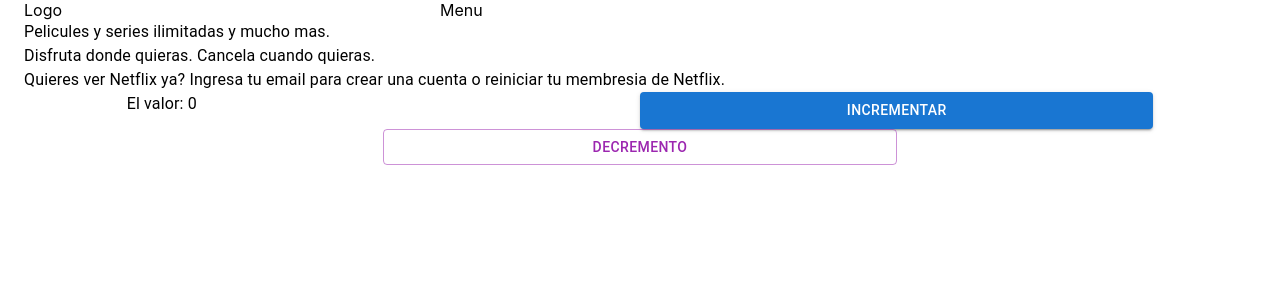
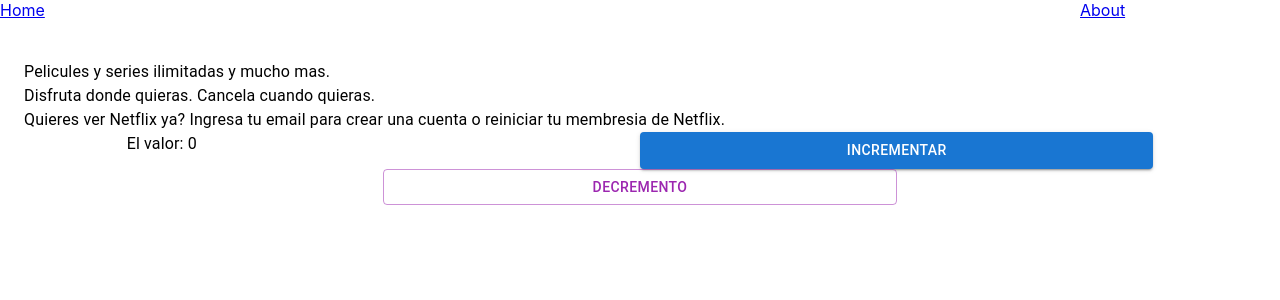
Before and after one commit to jhondennis/React-Training-Vite, a React (Vite) app in the folder vite-project/: page / in a window 1280 px wide. Shown: the top 300 px of the page. Built offline with nearby package versions, Linux system fonts and the light colour scheme.

Commit message:
React router

```diff
--- a/vite-project/package.json
+++ b/vite-project/package.json
@@ -16,6 +16,7 @@
     "react": "^17.0.2",
     "react-dom": "^17.0.2",
     "react-redux": "^8.0.1",
+    "react-router-dom": "^6.3.0",
     "redux": "^4.2.0"
   },
   "devDependencies": {
--- a/vite-project/src/App.jsx
+++ b/vite-project/src/App.jsx
@@ -1,8 +1,8 @@
 import "./App.css";
-import Home from "./pages/Home";
+import AppRoutes from "./routes/routes";
 
 function App() {
-  return <Home />;
+  return <AppRoutes />;
 }
 
 export default App;
--- a/vite-project/src/main.jsx
+++ b/vite-project/src/main.jsx
@@ -4,10 +4,13 @@
 import App from "./App";
 import { Provider } from "react-redux";
 import store from "../src/store";
+import { BrowserRouter } from "react-router-dom";
 
 ReactDOM.render(
-  <Provider store={store}>
-    <App />
-  </Provider>,
+  <BrowserRouter>
+    <Provider store={store}>
+      <App />
+    </Provider>
+  </BrowserRouter>,
   document.getElementById("root")
 );
--- /dev/null
+++ b/vite-project/src/pages/About.jsx
@@ -0,0 +1,7 @@
+import React from "react";
+
+const About = () => {
+  return <div>ESTOY EN About</div>;
+};
+
+export default About;
--- a/vite-project/src/pages/Home.jsx
+++ b/vite-project/src/pages/Home.jsx
@@ -1,16 +1,15 @@
 import React from "react";
 
-import Container from "@mui/material/Container"
+import Container from "@mui/material/Container";
 import Typography from "@mui/material/Typography";
 import Grid from "@mui/material/Grid";
 
-import Menu from "../web_assets/Menu"
 import Counter from "./counter/Counter";
 
 const Home = () => {
   return (
+    <>
       <Container maxWidth="xl" back>
-      <Menu />
         <Grid
           container
           spacing={2}
@@ -20,14 +19,19 @@
         >
           <Grid item xs={12}>
             <Typography>Pelicules y series ilimitadas y mucho mas.</Typography>
-          <Typography>Disfruta donde quieras. Cancela cuando quieras.</Typography>
-          <Typography>Quieres ver Netflix ya? Ingresa tu email para crear una cuenta o reiniciar tu membresia de Netflix.</Typography>
+            <Typography>
+              Disfruta donde quieras. Cancela cuando quieras.
+            </Typography>
+            <Typography>
+              Quieres ver Netflix ya? Ingresa tu email para crear una cuenta o
+              reiniciar tu membresia de Netflix.
+            </Typography>
           </Grid>
         </Grid>
 
         <Counter />
-
       </Container>
+    </>
   );
 };
 
--- /dev/null
+++ b/vite-project/src/routes/routes.jsx
@@ -0,0 +1,27 @@
+import { Grid } from "@mui/material";
+import React from "react";
+import { Route, Routes } from "react-router-dom";
+
+import About from "../pages/About";
+import Home from "../pages/Home";
+import Menu from "../web_assets/Menu";
+
+const AppRoutes = () => {
+  return (
+    <div>
+      <Grid container spacing={5}>
+        <Grid item xs={12}>
+          <Menu />
+        </Grid>
+        <Grid item xs={12}>
+          <Routes>
+            <Route path="/" element={<Home />} />
+            <Route path="/about-us" element={<About />} />
+          </Routes>
+        </Grid>
+      </Grid>
+    </div>
+  );
+};
+
+export default AppRoutes;
--- a/vite-project/src/web_assets/Menu.jsx
+++ b/vite-project/src/web_assets/Menu.jsx
@@ -1,17 +1,20 @@
 import React from "react";
 
-import Container from "@mui/material/Container"
+import Container from "@mui/material/Container";
 // import Button from "@mui/material/Button";
 // import Typography from "@mui/material/Typography";
 import Grid from "@mui/material/Grid";
+import { Link } from "react-router-dom";
 
 const Menu = () => {
   return (
-    <Grid container
-      spacing={2}
-    >
-        <Grid item xs={4}>Logo</Grid>
-        <Grid item xs={8}>Menu</Grid>
+    <Grid container spacing={2} justifyContent="space-between">
+      <Grid item xs={2}>
+        <Link to="/">Home</Link>
+      </Grid>
+      <Grid item xs={2}>
+        <Link to="/about-us">About</Link>
+      </Grid>
     </Grid>
   );
 };
```
Also changed, not shown: vite-project/src/pages/layouts/Layout.jsx (added, +13 -0 lines), 1 other file (tests, documents, lock files or other folders). Lines whose indentation alone changed are shown as unchanged.
